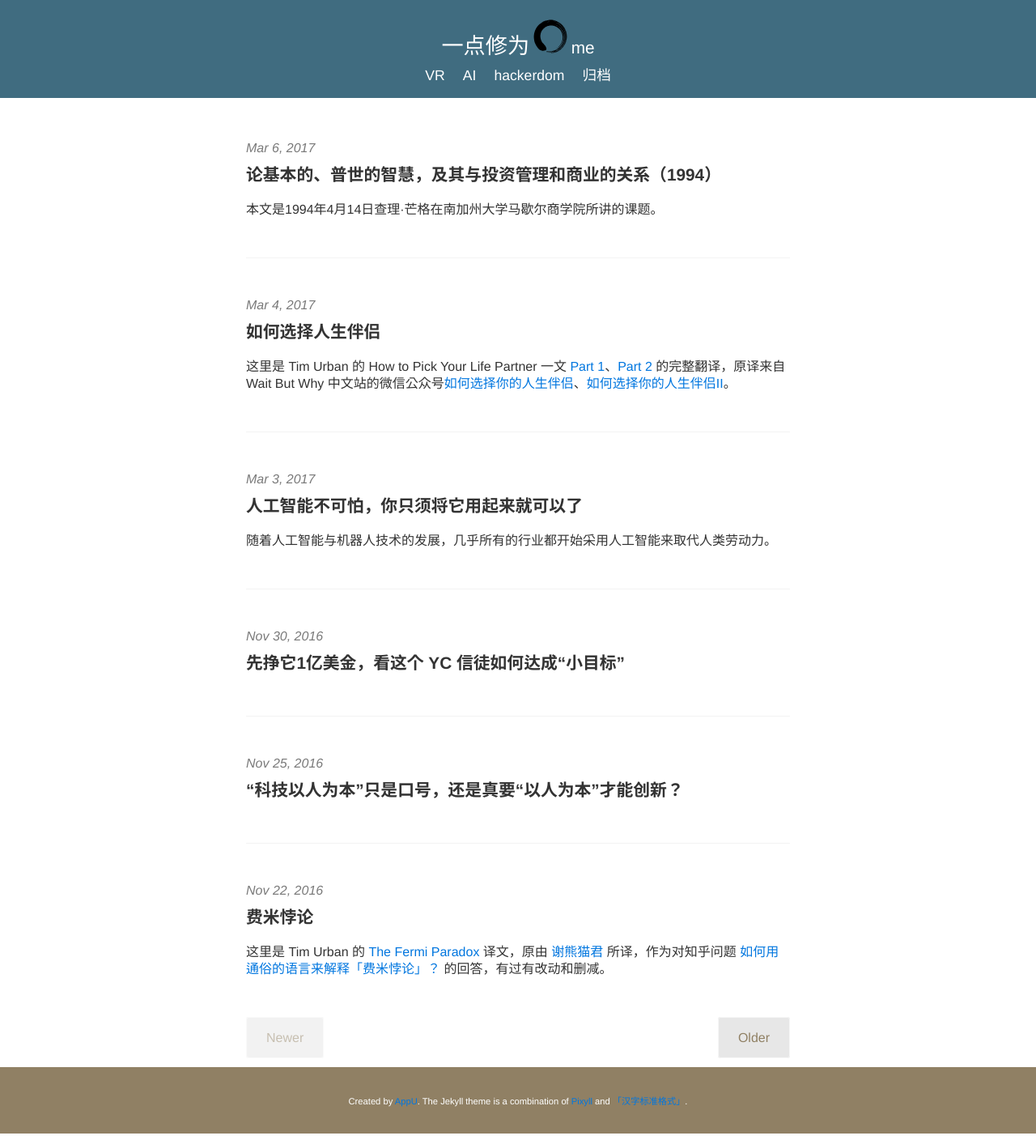
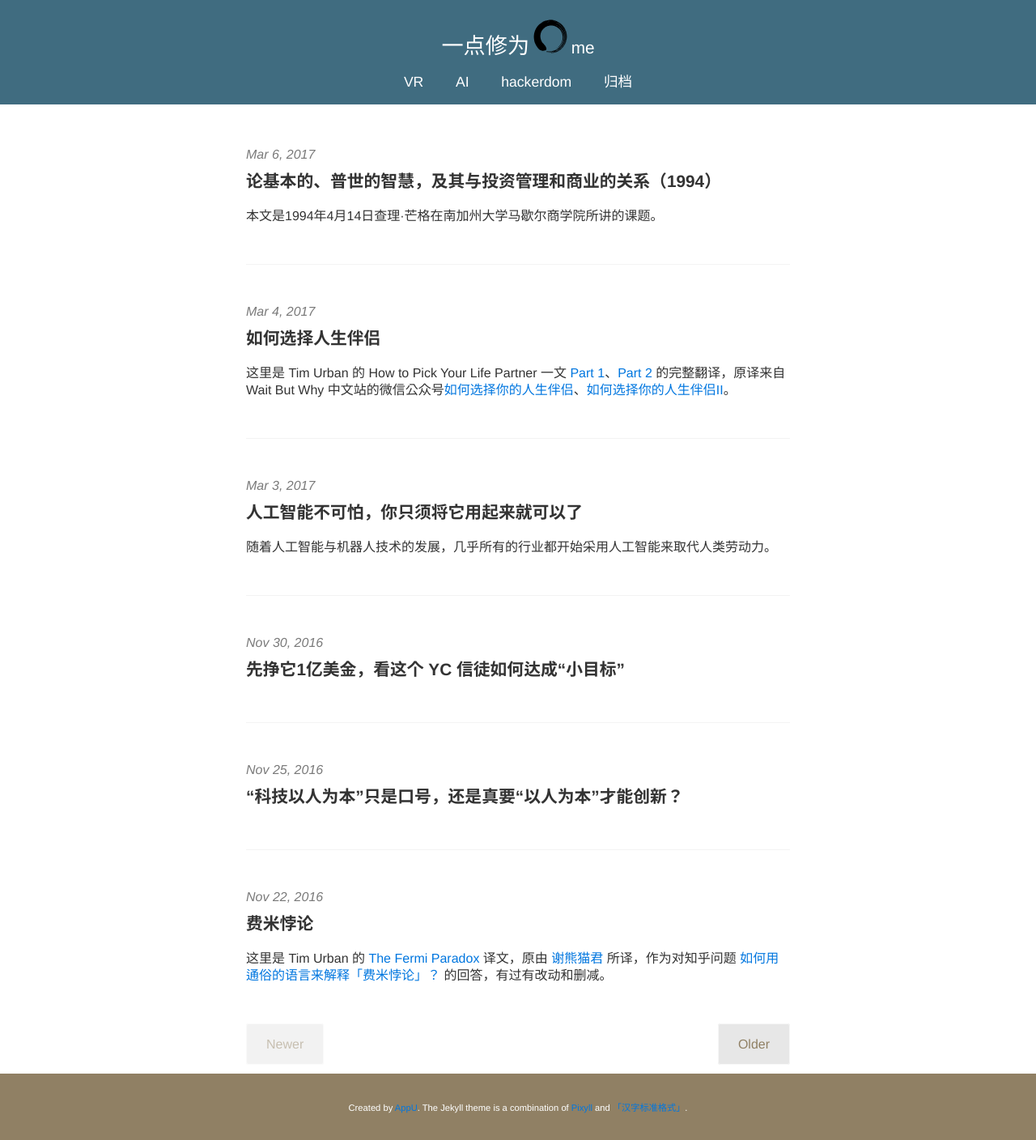
Before and after one commit to ABitCraft/ABitCraft.GitHub.io, a Jekyll site: the page built from index.html, in a window 1280 px wide. Shown: the whole page at 81% size. Built offline with Jekyll 4.4.1, drawn with Linux system fonts in a browser that asks for light colours; the list of posts is cut into pages by our own code.

Commit message:
positioning nav

```diff
--- a/_sass/_header.scss
+++ b/_sass/_header.scss
@@ -19,12 +19,10 @@
 }
 
 .site-nav {
-  margin-top: $space-1;
-  background-color: #406C80;
+  margin-top: $space-2;
 }
 
 .site-header nav a {
-  color: #fff;
   font-size: $h3;
 }
 
@@ -37,7 +35,7 @@
 }
 
 .site-nav a + a {
-  margin-left: 1em;
+  margin-left: 2em;
 }
 
 .posts .post a:hover .post-meta,
```
